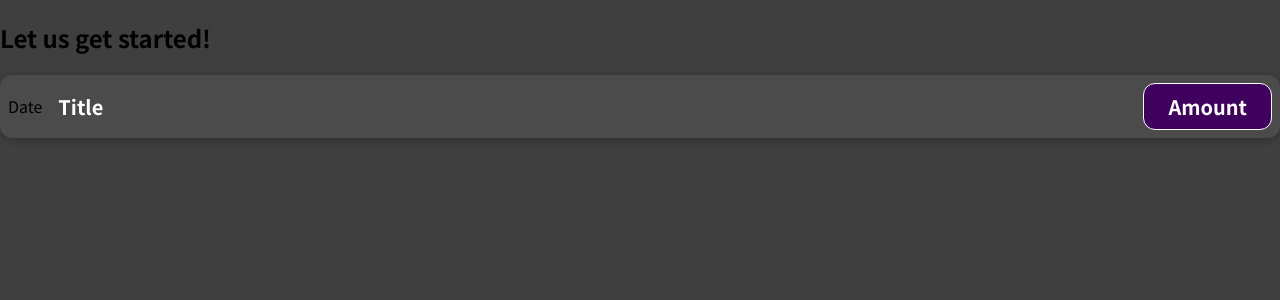
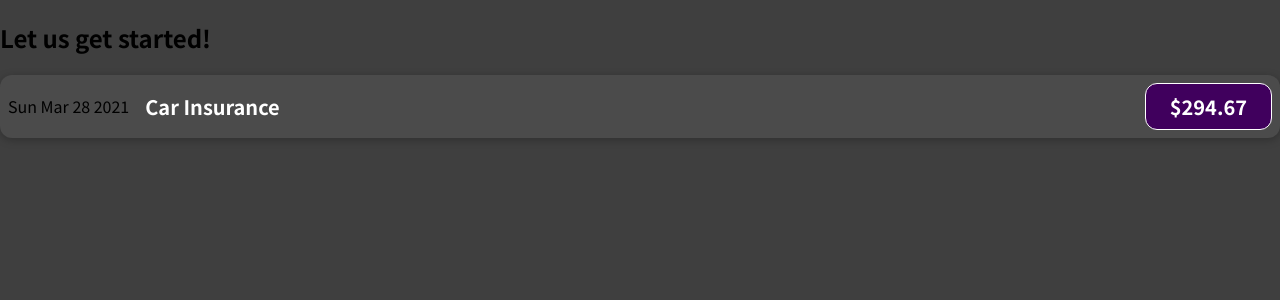
Before and after one commit to EricRicketts/UdemyReactTheCompleteGuide, a JavaScript app in the folder section_3_react_basics_and_working_with_components/02-building-a-first-custom-component/: page / in a window 1280 px wide. Shown: the top 300 px of the page. Built offline with nearby package versions, Linux system fonts and the light colour scheme.

Commit message:
working with expressions in JSX

```diff
--- a/section_3_react_basics_and_working_with_components/02-building-a-first-custom-component/src/components/ExpenseItem.js
+++ b/section_3_react_basics_and_working_with_components/02-building-a-first-custom-component/src/components/ExpenseItem.js
@@ -1,12 +1,16 @@
 import "./ExpenseItem.css";
 
 function ExpenseItem() {
+  const expenseDate = new Date(2021, 2, 28);
+  const expenseTitle = 'Car Insurance';
+  const expenseAmount = 294.67;
+
   return (
     <div className="expense-item">
-      <div>Date</div>
+      <div>{expenseDate.toDateString()}</div>
       <div className="expense-item__description">
-        <h2>Title</h2>
-        <div className="expense-item__price">Amount</div>
+        <h2>{expenseTitle}</h2>
+        <div className="expense-item__price">${expenseAmount}</div>
       </div>
     </div>
   );
```
Also changed, not shown: 1 other file (tests, documents, lock files or other folders).
